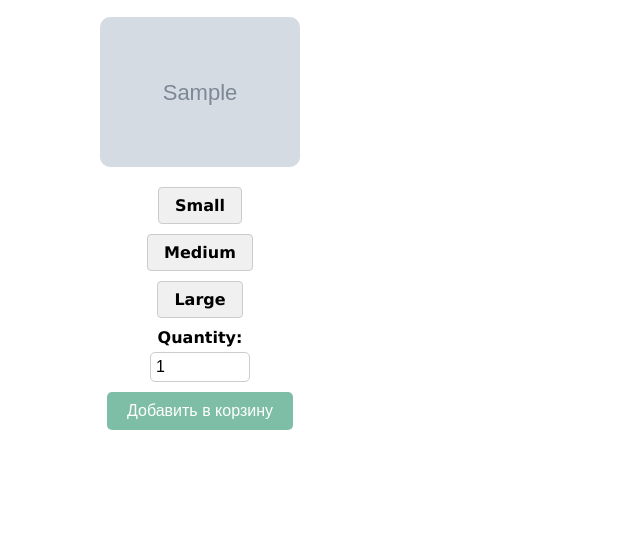
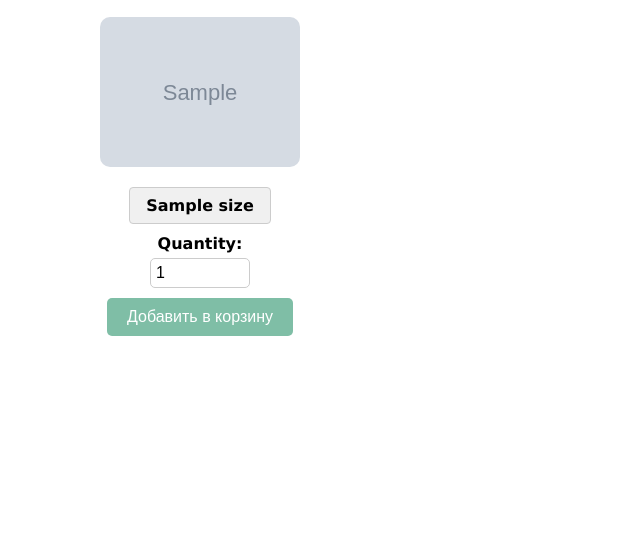
Before and after one commit to osha890/pizzaDelivery, a Django app: page / in a window 1280 px wide. Shown: the part 151-709 px from the top of the page, without its empty margins (0-640 px from the left). Run offline with Django 5.2, Linux system fonts and the light colour scheme; tables that the repository leaves empty hold one stand-in row (values such as "Sample post"); grey boxes marked "Sample" are stand-in pictures.

Commit message:
get_sizes()

```diff
--- a/cart/forms.py
+++ b/cart/forms.py
@@ -2,20 +2,19 @@ from django import forms
 from pizza.models import Size
 
 
-# def get_sizes():
-#     sizes = []
-#     for s in Size.objects.all():
-#         sizes.append((s.size, s.name))
-#     return sizes
+def get_sizes():
+    sizes = []
+    try:
+        for s in Size.objects.all():
+            sizes.append((s.size, s.name))
+    except Exception as e:
+        print(e)
+    return sizes
 
 
 class AddToCartForm(forms.Form):
     size = forms.ChoiceField(
-        choices=[
-            ('25', 'Small'),
-            ('30', 'Medium'),
-            ('35', 'Large')
-        ],
+        choices=get_sizes(),
         widget=forms.RadioSelect
     )
     quantity = forms.IntegerField(min_value=1, initial=1)
--- a/pizzaDelivery/views.py
+++ b/pizzaDelivery/views.py
@@ -11,11 +11,11 @@ def pizza_list_view(request):
     if request.method == 'POST':
         if request.user.is_authenticated:
             pizza_id = int(request.POST.get('pizza_id'))
-            size = request.POST.get('size')
+            size = int(request.POST.get('size'))
             quantity = int(request.POST.get('quantity'))
             cart, created = Cart.objects.get_or_create(user=request.user, defaults={'created_at': timezone.now()})
 
-            cart_item, created = CartItem.objects.get_or_create(cart=cart, pizza_id=pizza_id, size=Size.objects.get(name=size), defaults={
+            cart_item, created = CartItem.objects.get_or_create(cart=cart, pizza_id=pizza_id, size=Size.objects.get(size=size), defaults={
                 'quantity': quantity,
                 'first_added_at': timezone.now(),
                 'last_edited_at': timezone.now()
--- a/templates/pizza_list.html
+++ b/templates/pizza_list.html
@@ -19,9 +19,14 @@
             <form method="post" class="add-to-cart-form" id="add-to-cart-form">
                 {% csrf_token %}
 
-                {% for radio in form.size %}
+                <!-- {% for radio in form.size %}
                     <input type="radio" id="{{ radio.id_for_label }}_{{ forloop.parentloop.counter }}" name="size" value="{{ radio.choice_label }}" required class="hidden-radio">
                     <label for="{{ radio.id_for_label }}_{{ forloop.parentloop.counter }}" class="radio-button-label">{{ radio.choice_label }}</label>
+                {% endfor %} -->
+
+                {% for value, label in form.size.field.choices %}
+                    <input type="radio" id="id_size_{{ forloop.counter }}_{{ forloop.parentloop.counter }}" name="size" value="{{ value }}" required class="hidden-radio">
+                    <label for="id_size_{{ forloop.counter }}_{{ forloop.parentloop.counter }}" class="radio-button-label">{{ label }}</label>
                 {% endfor %}
 
                 {{ form.quantity.label_tag }} {{ form.quantity }}
```
